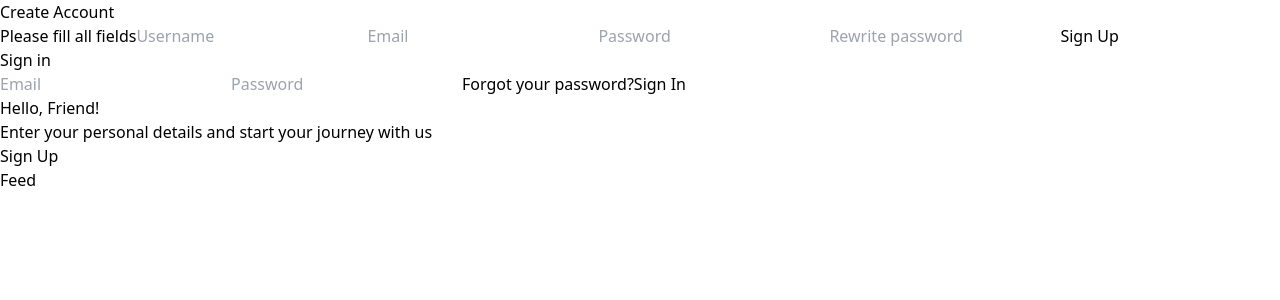
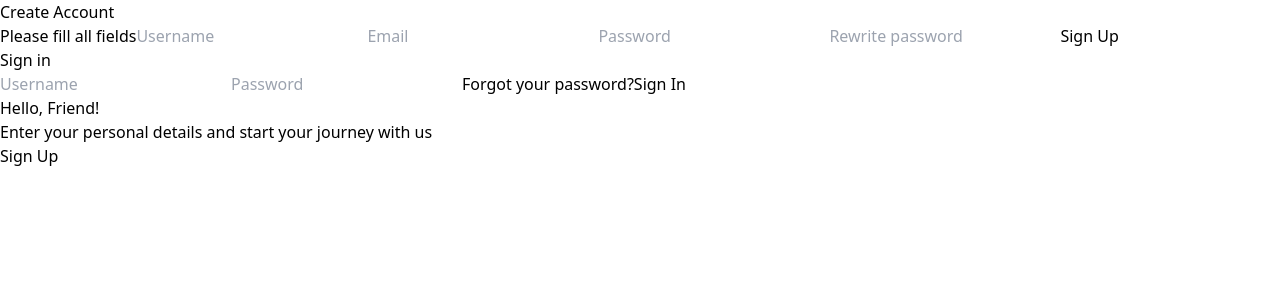
Before and after one commit to DitiJ3/shetit, a React (Vite) app: page /login in a window 1280 px wide. Shown: the top 300 px of the page. Built offline with nearby package versions, Linux system fonts and the light colour scheme.

Commit message:
quality of life changes and routes fixed

```diff
--- a/src/App.jsx
+++ b/src/App.jsx
@@ -1,11 +1,13 @@
 import { useState } from 'react'
+import { Routes, Route } from "react-router-dom"
 import Auth from './pages/Auth'
-import { Routes, Route } from "react-router-dom"
+import Feed from './pages/Feed'
 
 function App() {
 
   return <Routes>
     <Route path="/login" element={<Auth />} />
+    <Route path="/feed" element={<Feed />} />
   </Routes>
 }
 
--- a/src/main.jsx
+++ b/src/main.jsx
@@ -12,7 +12,6 @@ createRoot(document.getElementById('root')).render(
   <StrictMode>
     <BrowserRouter>
       <App />
-      <Feed />
       <ToastContainer />
     </BrowserRouter>
   </StrictMode>,
--- a/src/pages/Auth.jsx
+++ b/src/pages/Auth.jsx
@@ -10,7 +10,7 @@ const AuthForm = () => {
   const [userName, setUserName] = useState("");
   const [rePassword, setRePassword] = useState("");
 
-  const navigate = useNavigate(); // Initialize the navigate function
+  const navigate = useNavigate();
 
   const handleSignUp = () => {
     if (!userName || !email || !password || !rePassword) {
@@ -27,7 +27,7 @@ const AuthForm = () => {
   };
 
   const handleSignIn = () => {
-    if (!email || !password) {
+    if (!userName || !password) {
       toast.error("You must fill all fields for login!", { position: "bottom-right" });
       return;
     } else {
@@ -112,11 +112,11 @@ const AuthForm = () => {
             <h1 className="font-bold text-2xl mb-4">Sign in</h1>
 
             <input
-              type="email"
-              placeholder="Email"
+              type="text"
+              placeholder="Username"
               className="w-full bg-gray-200 rounded-md px-3 py-2 mb-3 outline-none"
-              value={email}
-              onChange={(e) => setEmail(e.target.value)}
+              value={userName}
+              onChange={(e) => setUserName(e.target.value)}
             />
             <input
               type="password"
--- a/src/pages/Feed.jsx
+++ b/src/pages/Feed.jsx
@@ -1,7 +1,7 @@
 const Feed = () => {
     return (
         <div>
-        <h1>Feed</h1>
+        <h1>Hello feed</h1>
         </div>
     );
 }
```
